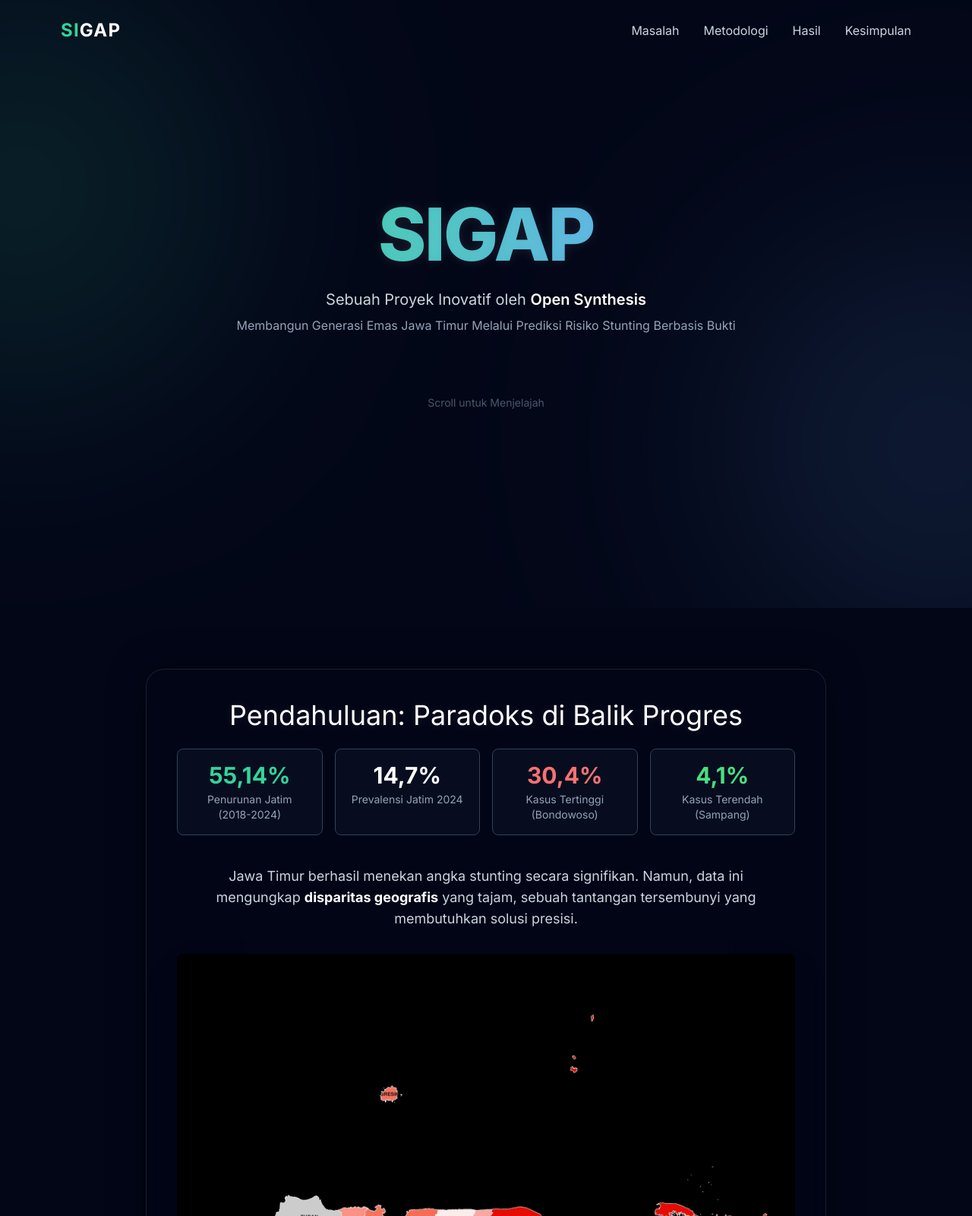
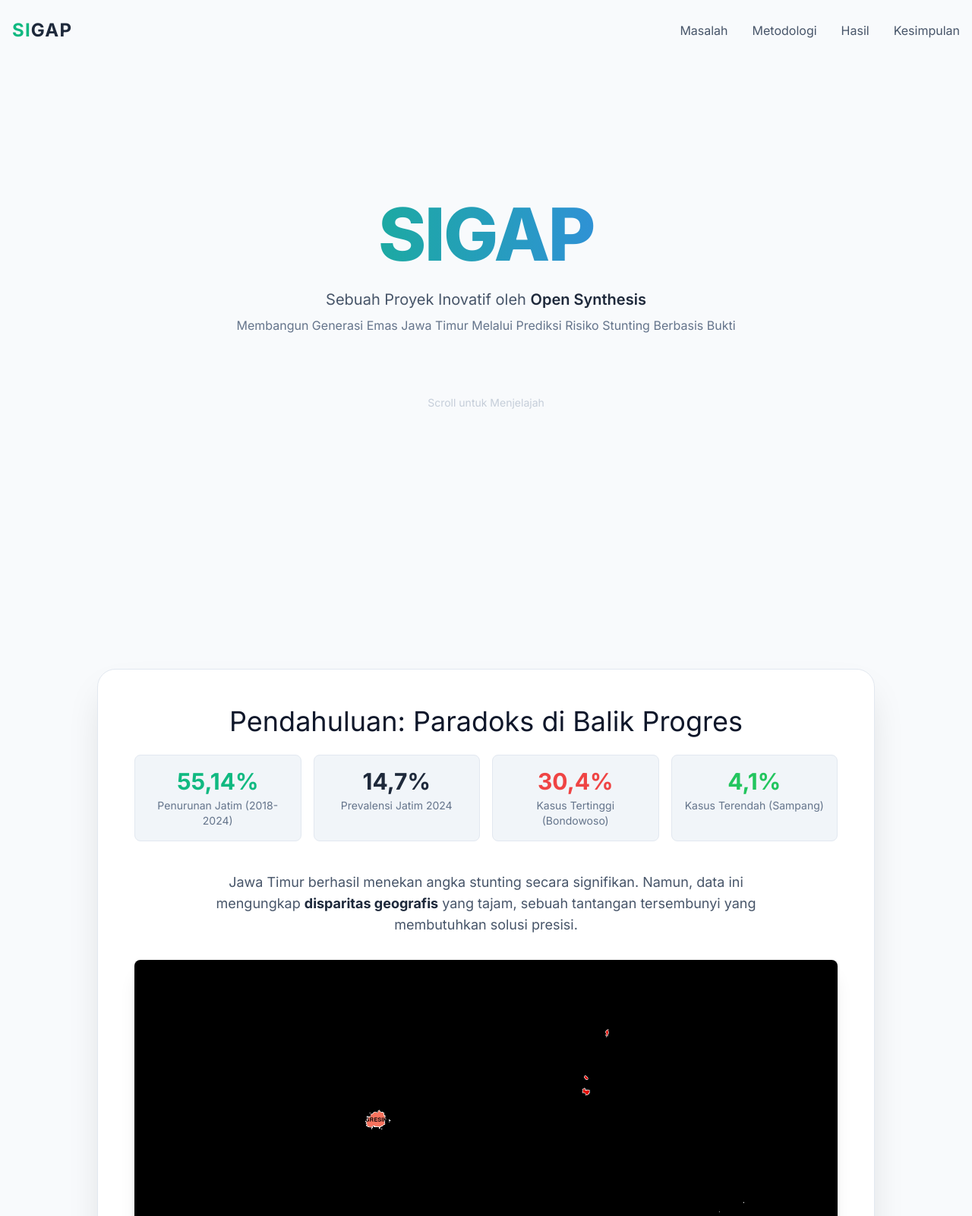
Before and after one commit to fazelahmd/Sigap, a plain HTML site: page index.html in a window 1280 px wide. Shown: the top 1600 px of the page at 76% size. Drawn offline with nearby package versions, Linux system fonts and the light colour scheme.

Commit message:
Update index.html

```diff
--- a/index.html
+++ b/index.html
@@ -14,75 +14,35 @@
         html { scroll-behavior: smooth; }
         body {
             font-family: 'Inter', sans-serif;
-            background-color: #020617; /* Slate-950 */
-            color: #e2e8f0; /* Slate-200 */
+            background-color: #f8fafc; /* Slate-50 */
+            color: #1e293b; /* Slate-800 */
             overflow-x: hidden;
-        }
-
-        .aurora-bg {
-            position: fixed;
-            top: 0; left: 0;
-            width: 100vw; height: 100vh;
-            z-index: -1;
-            overflow: hidden;
-        }
-        .aurora-bg::before,
-        .aurora-bg::after {
-            content: '';
-            position: absolute;
-            width: 80vmax;
-            height: 80vmax;
-            border-radius: 50%;
-            filter: blur(100px);
-            opacity: 0.15;
-            will-change: transform;
-        }
-        .aurora-bg::before {
-            background: radial-gradient(circle, #34d399, transparent 60%);
-            top: -40%;
-            left: -40%;
-            animation: move-aurora-1 25s infinite linear alternate;
-        }
-        .aurora-bg::after {
-            background: radial-gradient(circle, #60a5fa, transparent 60%);
-            bottom: -40%;
-            right: -40%;
-            animation: move-aurora-2 30s infinite linear alternate;
-        }
-
-        @keyframes move-aurora-1 {
-            to { transform: translate(100px, 200px) rotate(180deg); }
-        }
-        @keyframes move-aurora-2 {
-            to { transform: translate(-200px, -100px) rotate(-180deg); }
         }
 
         .navbar {
             position: fixed;
             top: 0; left: 0; right: 0;
             z-index: 50;
-            transition: background-color 0.3s ease-in-out, border-color 0.3s ease-in-out;
+            transition: background-color 0.3s ease-in-out, box-shadow 0.3s ease-in-out;
         }
         .navbar-scrolled {
-            background: rgba(2, 6, 23, 0.7);
-            border-bottom: 1px solid rgba(255, 255, 255, 0.1);
+            background: rgba(248, 250, 252, 0.8); /* Slate-50 with opacity */
+            box-shadow: 0 4px 6px -1px rgb(0 0 0 / 0.1), 0 2px 4px -2px rgb(0 0 0 / 0.1);
             backdrop-filter: blur(10px);
             -webkit-backdrop-filter: blur(10px);
         }
 
         .content-container {
             width: 100%;
-            max-width: 896px; /* max-w-4xl */
-            border: 1px solid rgba(255, 255, 255, 0.1);
-            background: rgba(2, 6, 23, 0.6);
-            backdrop-filter: blur(12px);
-            -webkit-backdrop-filter: blur(12px);
+            max-width: 1024px; /* max-w-5xl */
+            background: #ffffff;
+            border: 1px solid #e2e8f0; /* Slate-200 */
             border-radius: 1.5rem;
-            padding: 2.5rem;
+            padding: 3rem;
             opacity: 0;
             transform: translateY(50px);
             transition: opacity 1.2s cubic-bezier(0.25, 1, 0.5, 1), transform 1.2s cubic-bezier(0.25, 1, 0.5, 1);
-            box-shadow: 0 0 50px rgba(0,0,0,0.4);
+            box-shadow: 0 25px 50px -12px rgb(0 0 0 / 0.15);
         }
 
         .section.visible .content-container {
@@ -91,21 +51,19 @@
         }
 
         h1, h2 {
-            color: #FFFFFF;
+            color: #0f172a; /* Slate-900 */
             font-weight: 800;
-            text-shadow: 0 0 15px rgba(255, 255, 255, 0.1);
         }
 
         .text-gradient-brand {
-            background: linear-gradient(90deg, #34d399, #60a5fa);
+            background: linear-gradient(90deg, #10b981, #3b82f6); /* Emerald-500 to Blue-500 */
             -webkit-background-clip: text;
             -webkit-text-fill-color: transparent;
         }
 
         .highlight {
-            color: #34d399;
+            color: #10b981; /* Emerald-500 */
             font-weight: 600;
-            text-shadow: 0 0 8px rgba(52, 211, 153, 0.5);
         }
 
         .section {
@@ -121,25 +79,23 @@
         }
         .interactive-card:hover {
             transform: translateY(-5px);
-            box-shadow: 0 0 20px rgba(52, 211, 153, 0.3);
+            box-shadow: 0 10px 15px -3px rgb(0 0 0 / 0.1), 0 4px 6px -4px rgb(0 0 0 / 0.1);
         }
     </style>
 </head>
 <body class="relative">
 
-    <div class="aurora-bg"></div>
-
     <nav class="navbar" id="navbar">
-        <div class="container mx-auto max-w-6xl px-4">
+        <div class="container mx-auto max-w-7xl px-4">
             <div class="flex items-center justify-between h-20">
-                <div class="text-2xl font-bold text-white tracking-wider">
-                    <a href="#"><span class="text-emerald-400">SI</span>GAP</a>
+                <div class="text-2xl font-bold text-slate-800 tracking-wider">
+                    <a href="#"><span class="text-emerald-500">SI</span>GAP</a>
                 </div>
-                <div class="hidden md:flex items-center space-x-8 text-slate-300">
-                    <a href="#section-problem" class="hover:text-white transition-colors">Masalah</a>
-                    <a href="#section-method" class="hover:text-white transition-colors">Metodologi</a>
-                    <a href="#section-results-map" class="hover:text-white transition-colors">Hasil</a>
-                    <a href="#section-conclusion" class="hover:text-white transition-colors">Kesimpulan</a>
+                <div class="hidden md:flex items-center space-x-8 text-slate-600">
+                    <a href="#section-problem" class="hover:text-slate-900 transition-colors">Masalah</a>
+                    <a href="#section-method" class="hover:text-slate-900 transition-colors">Metodologi</a>
+                    <a href="#section-results-map" class="hover:text-slate-900 transition-colors">Hasil</a>
+                    <a href="#section-conclusion" class="hover:text-slate-900 transition-colors">Kesimpulan</a>
                 </div>
             </div>
         </div>
@@ -149,10 +105,10 @@
         <header class="text-center min-h-screen flex flex-col justify-center items-center px-4">
             <div>
                 <h1 class="text-6xl md:text-8xl font-extrabold tracking-tight text-gradient-brand">SIGAP</h1>
-                <p class="text-xl text-slate-300 mt-6 max-w-2xl" style="text-shadow: 0 0 5px rgba(0,0,0,0.5);">
-                    Sebuah Proyek Inovatif oleh <strong class="font-semibold text-white">Open Synthesis</strong>
+                <p class="text-xl text-slate-600 mt-6 max-w-2xl">
+                    Sebuah Proyek Inovatif oleh <strong class="font-semibold text-slate-800">Open Synthesis</strong>
                 </p>
-                <p class="text-md text-slate-400 mt-2 max-w-2xl">
+                <p class="text-md text-slate-500 mt-2 max-w-2xl">
                     Membangun Generasi Emas Jawa Timur Melalui Prediksi Risiko Stunting Berbasis Bukti
                 </p>
                 <p class="mt-20 text-slate-400 text-sm animate-pulse">Scroll untuk Menjelajah</p>
@@ -164,52 +120,52 @@
                 <h2 class="text-4xl mb-6 text-center">Pendahuluan: Paradoks di Balik Progres</h2>
 
                 <div class="grid grid-cols-2 md:grid-cols-4 gap-4 mb-10 text-center">
-                    <div class="bg-slate-900/50 p-4 rounded-lg border border-slate-700 interactive-card">
-                        <p class="text-2xl md:text-3xl font-bold text-emerald-400">55,14%</p>
-                        <p class="text-xs md:text-sm text-slate-400 mt-1">Penurunan Jatim (2018-2024)</p>
+                    <div class="bg-slate-100 p-4 rounded-lg border border-slate-200 interactive-card">
+                        <p class="text-2xl md:text-3xl font-bold text-emerald-500">55,14%</p>
+                        <p class="text-xs md:text-sm text-slate-500 mt-1">Penurunan Jatim (2018-2024)</p>
                     </div>
-                    <div class="bg-slate-900/50 p-4 rounded-lg border border-slate-700 interactive-card">
-                        <p class="text-2xl md:text-3xl font-bold text-white">14,7%</p>
-                        <p class="text-xs md:text-sm text-slate-400 mt-1">Prevalensi Jatim 2024</p>
+                    <div class="bg-slate-100 p-4 rounded-lg border border-slate-200 interactive-card">
+                        <p class="text-2xl md:text-3xl font-bold text-slate-800">14,7%</p>
+                        <p class="text-xs md:text-sm text-slate-500 mt-1">Prevalensi Jatim 2024</p>
                     </div>
-                    <div class="bg-slate-900/50 p-4 rounded-lg border border-slate-700 interactive-card">
-                        <p class="text-2xl md:text-3xl font-bold text-red-400">30,4%</p>
-                        <p class="text-xs md:text-sm text-slate-400 mt-1">Kasus Tertinggi (Bondowoso)</p>
+                    <div class="bg-slate-100 p-4 rounded-lg border border-slate-200 interactive-card">
+                        <p class="text-2xl md:text-3xl font-bold text-red-500">30,4%</p>
+                        <p class="text-xs md:text-sm text-slate-500 mt-1">Kasus Tertinggi (Bondowoso)</p>
                     </div>
-                    <div class="bg-slate-900/50 p-4 rounded-lg border border-slate-700 interactive-card">
-                        <p class="text-2xl md:text-3xl font-bold text-green-400">4,1%</p>
-                        <p class="text-xs md:text-sm text-slate-400 mt-1">Kasus Terendah (Sampang)</p>
+                    <div class="bg-slate-100 p-4 rounded-lg border border-slate-200 interactive-card">
+                        <p class="text-2xl md:text-3xl font-bold text-green-500">4,1%</p>
+                        <p class="text-xs md:text-sm text-slate-500 mt-1">Kasus Terendah (Sampang)</p>
                     </div>
                 </div>
 
-                <p class="text-lg text-slate-300 mb-8 text-center max-w-3xl mx-auto">
-                    Jawa Timur berhasil menekan angka stunting secara signifikan. Namun, data ini mengungkap <strong class="text-white">disparitas geografis</strong> yang tajam, sebuah tantangan tersembunyi yang membutuhkan solusi presisi.
+                <p class="text-lg text-slate-600 mb-8 text-center max-w-3xl mx-auto">
+                    Jawa Timur berhasil menekan angka stunting secara signifikan. Namun, data ini mengungkap <strong class="text-slate-800">disparitas geografis</strong> yang tajam, sebuah tantangan tersembunyi yang membutuhkan solusi presisi.
                 </p>
                 <img src="https://raw.githubusercontent.com/fazelahmd/Sigap/main/1_Peta_Prevalensi_Stunting_2024_AbbottRed_Labeled.jpeg"
                      alt="Peta Prevalensi Stunting di Jawa Timur 2024"
-                     class="rounded-lg shadow-2xl w-full"
-                     onerror="this.style.display='none'; this.parentElement.insertAdjacentHTML('beforeend', '<div class=\'text-center text-slate-400 p-8 bg-slate-800 rounded-lg\'>Gagal memuat peta dari GitHub. Pastikan tautan benar dan dapat diakses.</div>')">
+                     class="rounded-lg shadow-xl w-full"
+                     onerror="this.style.display='none'; this.parentElement.insertAdjacentHTML('beforeend', '<div class=\'text-center text-slate-500 p-8 bg-slate-100 rounded-lg\'>Gagal memuat peta dari GitHub. Pastikan tautan benar dan dapat diakses.</div>')">
             </div>
         </section>
 
         <section class="section" id="section-method">
             <div class="content-container">
                  <h2 class="text-4xl mb-6 text-center">Metodologi: Mesin di Balik SIGAP</h2>
-                <p class="text-lg text-slate-300 mb-8 text-center max-w-3xl mx-auto">
+                <p class="text-lg text-slate-600 mb-8 text-center max-w-3xl mx-auto">
                     SIGAP bekerja dengan menggabungkan tiga komponen penilaian untuk menghasilkan Skor Risiko yang komprehensif: tingkat prevalensi saat ini, analisis tren historis, dan penalti untuk kelengkapan data.
                 </p>
                 <div class="grid md:grid-cols-3 gap-6">
-                    <div class="bg-slate-900 p-4 rounded-lg text-center border border-slate-700 interactive-card">
-                        <h3 class="font-bold text-lg mb-2 text-emerald-400">Komponen 1</h3>
-                        <p class="text-sm text-slate-400">Skor Tingkat Stunting</p>
+                    <div class="bg-slate-50 p-6 rounded-lg text-center border border-slate-200 interactive-card">
+                        <h3 class="font-bold text-lg mb-2 text-emerald-500">Komponen 1</h3>
+                        <p class="text-sm text-slate-500">Skor Tingkat Stunting</p>
                     </div>
-                     <div class="bg-slate-900 p-4 rounded-lg text-center border border-slate-700 interactive-card">
-                        <h3 class="font-bold text-lg mb-2 text-emerald-400">Komponen 2</h3>
-                        <p class="text-sm text-slate-400">Skor Analisis Tren</p>
+                     <div class="bg-slate-50 p-6 rounded-lg text-center border border-slate-200 interactive-card">
+                        <h3 class="font-bold text-lg mb-2 text-emerald-500">Komponen 2</h3>
+                        <p class="text-sm text-slate-500">Skor Analisis Tren</p>
                     </div>
-                     <div class="bg-slate-900 p-4 rounded-lg text-center border border-slate-700 interactive-card">
-                        <h3 class="font-bold text-lg mb-2 text-emerald-400">Komponen 3</h3>
-                        <p class="text-sm text-slate-400">Penalti Kelengkapan Data</p>
+                     <div class="bg-slate-50 p-6 rounded-lg text-center border border-slate-200 interactive-card">
+                        <h3 class="font-bold text-lg mb-2 text-emerald-500">Komponen 3</h3>
+                        <p class="text-sm text-slate-500">Penalti Kelengkapan Data</p>
                     </div>
                 </div>
             </div>
@@ -218,20 +174,20 @@
         <section class="section" id="section-results-map">
             <div class="content-container">
                 <h2 class="text-4xl mb-6 text-center">Hasil: Peta Risiko SIGAP</h2>
-                <p class="text-lg text-slate-300 mb-8 text-center max-w-3xl mx-auto">
+                <p class="text-lg text-slate-600 mb-8 text-center max-w-3xl mx-auto">
                     Analisis SIGAP menghasilkan peta tindakan yang mengarahkan prioritas intervensi ke wilayah yang paling membutuhkan, dari Kritis hingga Sukses.
                 </p>
                 <img src="https://raw.githubusercontent.com/fazelahmd/Sigap/main/2_Peta_Risiko_SIGAP_AbbottRed_Labeled.jpeg"
                      alt="Peta Kategorisasi Risiko SIGAP di Jawa Timur"
-                     class="rounded-lg shadow-lg w-full"
-                     onerror="this.style.display='none'; this.parentElement.insertAdjacentHTML('beforeend', '<div class=\'text-center text-slate-400 p-8 bg-slate-800 rounded-lg\'>Gagal memuat peta dari GitHub. Pastikan tautan benar dan dapat diakses.</div>')">
+                     class="rounded-lg shadow-xl w-full"
+                     onerror="this.style.display='none'; this.parentElement.insertAdjacentHTML('beforeend', '<div class=\'text-center text-slate-500 p-8 bg-slate-100 rounded-lg\'>Gagal memuat peta dari GitHub. Pastikan tautan benar dan dapat diakses.</div>')">
             </div>
         </section>
 
         <section class="section" id="section-results-trend">
             <div class="content-container">
                 <h2 class="text-4xl mb-6 text-center">Hasil: Dinamika Penurunan Stunting</h2>
-                <p class="text-lg text-slate-300 mb-8 text-center max-w-3xl mx-auto">
+                <p class="text-lg text-slate-600 mb-8 text-center max-w-3xl mx-auto">
                     Grafik ini menunjukkan perjalanan penurunan prevalensi stunting (2018-2024). Garis <strong class="highlight">hijau putus-putus</strong> adalah rata-rata provinsi yang turun drastis, sementara garis abu-abu adalah jejak unik setiap daerah.
                 </p>
                 <div class="h-96 md:h-[450px]"><canvas id="trendLineChart"></canvas></div>
@@ -241,7 +197,7 @@
         <section class="section" id="section-results-distribution">
             <div class="content-container">
                 <h2 class="text-4xl mb-6 text-center">Hasil: Distribusi Kategori Risiko</h2>
-                <p class="text-lg text-slate-300 mb-8 text-center max-w-3xl mx-auto">
+                <p class="text-lg text-slate-600 mb-8 text-center max-w-3xl mx-auto">
                     Mayoritas wilayah berada di jalur yang positif. Grafik ini memvisualisasikan sebaran 38 kabupaten/kota sesuai dengan kategori dan data yang Anda berikan.
                 </p>
                 <div class="h-96 md:h-[500px] max-w-2xl mx-auto">
@@ -253,7 +209,7 @@
         <section class="section" id="section-results-validation">
             <div class="content-container">
                 <h2 class="text-4xl mb-6 text-center">Hasil: Validasi Model ($r=0,84$)</h2>
-                <p class="text-lg text-slate-300 mb-8 text-center max-w-3xl mx-auto">
+                <p class="text-lg text-slate-600 mb-8 text-center max-w-3xl mx-auto">
                     Dengan akurasi 89,5%, model SIGAP terbukti andal. Grafik korelasi ini menunjukkan hubungan kuat antara Skor Risiko dengan prevalensi stunting aktual di lapangan.
                 </p>
                 <div class="h-96 md:h-[500px] max-w-3xl mx-auto">
@@ -265,7 +221,7 @@
         <section class="section" id="section-conclusion">
             <div class="content-container text-center">
                  <h2 class="text-4xl mb-6">Kesimpulan: Kompas Kebijakan</h2>
-                <p class="text-lg text-slate-300 max-w-3xl mx-auto">
+                <p class="text-lg text-slate-600 max-w-3xl mx-auto">
                     SIGAP adalah alat bantu strategis berbasis bukti untuk menargetkan intervensi, mengoptimalkan anggaran, dan mereplikasi keberhasilan demi masa depan Generasi Emas Indonesia.
                 </p>
             </div>
@@ -273,7 +229,7 @@
     </main>
 
     <footer class="text-center py-8 text-sm text-slate-500 relative">
-        <p>Sebuah Karya Inovatif dari Tim <strong class="text-slate-400 font-semibold">Open Synthesis</strong>.</p>
+        <p>Sebuah Karya Inovatif dari Tim <strong class="text-slate-600 font-semibold">Open Synthesis</strong>.</p>
     </footer>
 
     <script>
@@ -302,6 +258,8 @@
             // --- Charts ---
             const chartTextColor = '#e2e8f0'; // Light text for dark background
             const chartGridColor = 'rgba(255, 255, 255, 0.1)';
+            const chartTextColorDark = '#1f2937'; // Dark text for light background
+            const chartGridColorLight = '#e5e7eb'; // Light grid for light background
 
             // Trend Line Chart
             const trendCtx = document.getElementById('trendLineChart');
@@ -330,8 +288,6 @@
             // --- Bar Chart (Replicated Style) ---
             const categoryCtx = document.getElementById('categoryBarChart');
             if (categoryCtx) {
-                const chartTextColorDark = '#1f2937';
-                const chartGridColorLight = '#e5e7eb';
                 const categoryLabels = ['Kritis', 'Tinggi', 'Membaik'];
                 const categoryData = [7, 15, 16];
                 const riskColors = { KRITIS: '#dc2626', TINGGI: '#f87171', MEMBAIK: '#fca5a5' };
@@ -340,11 +296,11 @@
                     options: { responsive: true, maintainAspectRatio: false,
                         plugins: {
                             legend: { display: false },
-                            title: { display: true, text: 'Distribusi Wilayah Berdasarkan Kategori Risiko SIGAP', color: chartTextColorDark, font: { size: 14, weight: 'bold' } }
+                            title: { display: true, text: 'Distribusi Kategori Risiko SIGAP', color: chartTextColorDark, font: { size: 16, weight: 'bold' } }
                         },
                         scales: {
-                            x: { grid: { display: false }, ticks: { color: chartTextColorDark }, title: { display: true, text: 'Kategori Risiko SIGAP', color: chartTextColorDark } },
-                            y: { grid: { color: chartGridColorLight }, ticks: { color: chartTextColorDark }, title: { display: true, text: 'Jumlah Kabupaten/Kota', color: chartTextColorDark } }
+                            x: { grid: { display: false }, ticks: { color: chartTextColorDark, font: { weight: '500'} }, title: { display: true, text: 'Kategori Risiko SIGAP', color: chartTextColorDark, font: { weight: 'bold' } } },
+                            y: { grid: { color: chartGridColorLight }, ticks: { color: chartTextColorDark }, title: { display: true, text: 'Jumlah Kabupaten/Kota', color: chartTextColorDark, font: { weight: 'bold' } } }
                         }
                     }
                 });
@@ -353,9 +309,6 @@
             // --- Scatter Plot (Replicated Style) ---
             const scatterCtx = document.getElementById('correlationScatterPlot');
             if (scatterCtx) {
-                const chartTextColorDark = '#1f2937';
-                const chartGridColorLight = '#e5e7eb';
-
                 const remapCategory = (data) => {
                     if (data.nama_wilayah === 'Bondowoso' || data.stunting_2024 > 25) return 'KRITIS';
                     const score = data.sigap_total_score;
@@ -390,11 +343,11 @@
                         responsive: true, maintainAspectRatio: false,
                         plugins: {
                             legend: { position: 'bottom', labels: { color: chartTextColorDark, usePointStyle: true } },
-                            title: { display: true, text: 'Korelasi Skor Risiko vs Prevalensi Stunting 2024', color: chartTextColorDark, font: { size: 14, weight: 'bold' } }
+                            title: { display: true, text: 'Korelasi Skor Risiko vs Prevalensi Stunting 2024', color: chartTextColorDark, font: { size: 16, weight: 'bold' } }
                         },
                         scales: {
-                            x: { grid: { color: chartGridColorLight }, ticks: { color: chartTextColorDark }, title: { display: true, text: 'Skor Total Risiko SIGAP', color: chartTextColorDark, font: { weight: 'bold' } } },
-                            y: { min: 0, grid: { color: chartGridColorLight }, ticks: { color: chartTextColorDark }, title: { display: true, text: 'Prevalensi Stunting 2024 (%)', color: chartTextColorDark, font: { weight: 'bold' } } }
+                            x: { grid: { color: chartGridColorLight }, ticks: { color: chartTextColorDark, font: {weight: '500'} }, title: { display: true, text: 'Skor Total Risiko SIGAP', color: chartTextColorDark, font: { weight: 'bold' } } },
+                            y: { min: 0, grid: { color: chartGridColorLight }, ticks: { color: chartTextColorDark, font: {weight: '500'} }, title: { display: true, text: 'Prevalensi Stunting 2024 (%)', color: chartTextColorDark, font: { weight: 'bold' } } }
                         }
                     }
                 });
```
